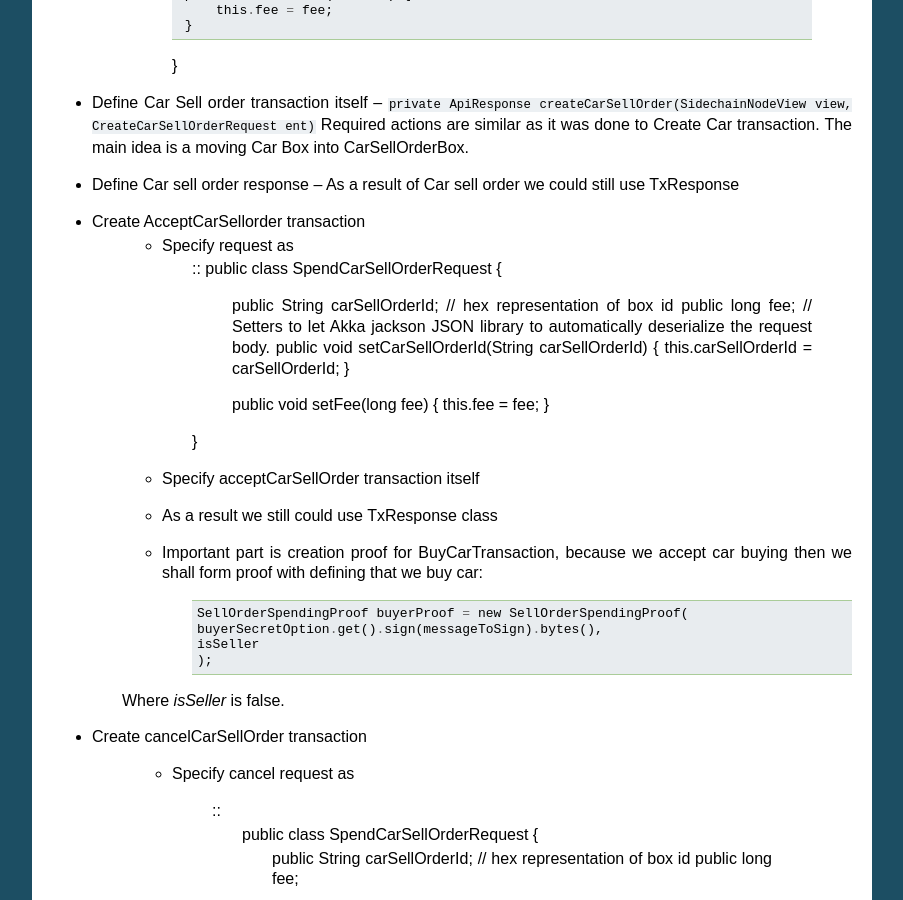
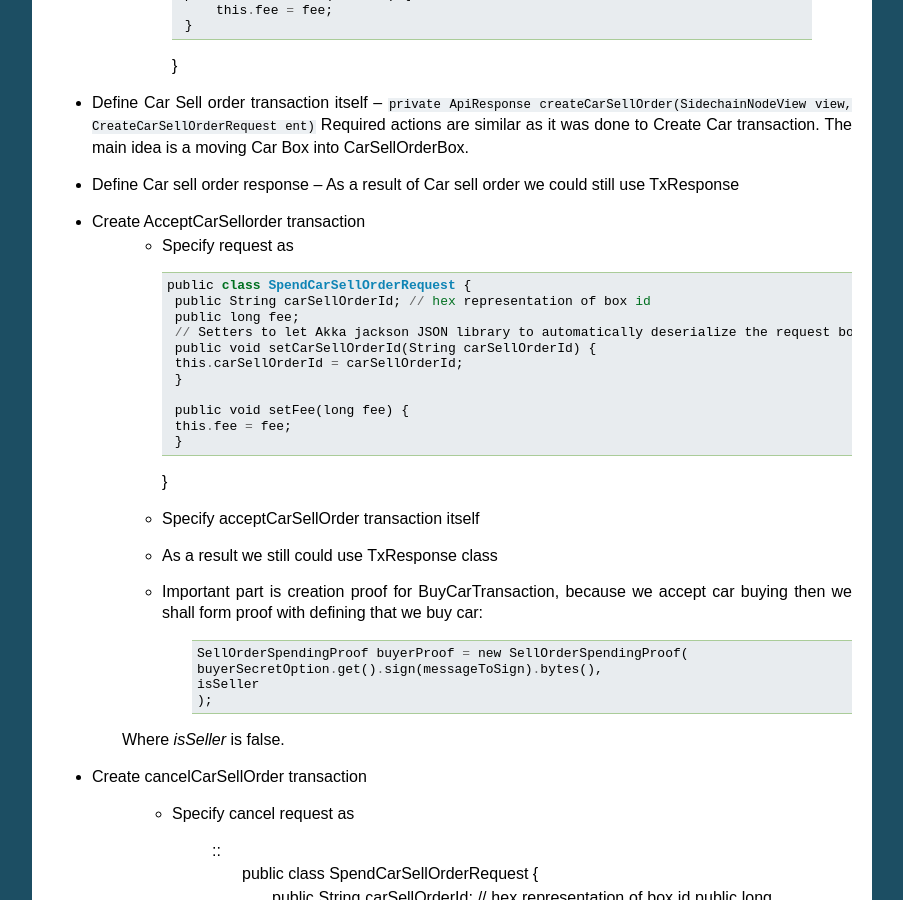
Before and after one commit to megaluck/documentation, a Sphinx documentation site: the page built from docs/introduction/08-Car-registry-tutorial.rst, in a window 1280 px wide and 900 px high, scrolled down 9552 px. Shown: the whole window, without its empty margins (198-1101 px from the left). Built offline with Sphinx 7.4.7, drawn with Linux system fonts in a browser that asks for light colours.

Commit message:
continuation of blocks ..

```diff
--- a/docs/introduction/08-Car-registry-tutorial.rst
+++ b/docs/introduction/08-Car-registry-tutorial.rst
@@ -457,19 +457,19 @@ As a first parameter we pass reference to SidechainNodeView, second reference is
 
 * Create AcceptCarSellorder transaction
     * Specify request as
-        ::
-        public class SpendCarSellOrderRequest {
-            public String carSellOrderId; // hex representation of box id
-            public long fee;
-            // Setters to let Akka jackson JSON library to automatically deserialize the request body.
-            public void setCarSellOrderId(String carSellOrderId) {
-            this.carSellOrderId = carSellOrderId;
-            }
+      ::
+       public class SpendCarSellOrderRequest {
+        public String carSellOrderId; // hex representation of box id
+        public long fee;
+        // Setters to let Akka jackson JSON library to automatically deserialize the request body.
+        public void setCarSellOrderId(String carSellOrderId) {
+        this.carSellOrderId = carSellOrderId;
+        }
 
-            public void setFee(long fee) {
-            this.fee = fee;
-            }
+        public void setFee(long fee) {
+        this.fee = fee;
         }
+      }
 
     * Specify acceptCarSellOrder transaction itself
     * As a result we still could use TxResponse class
```
